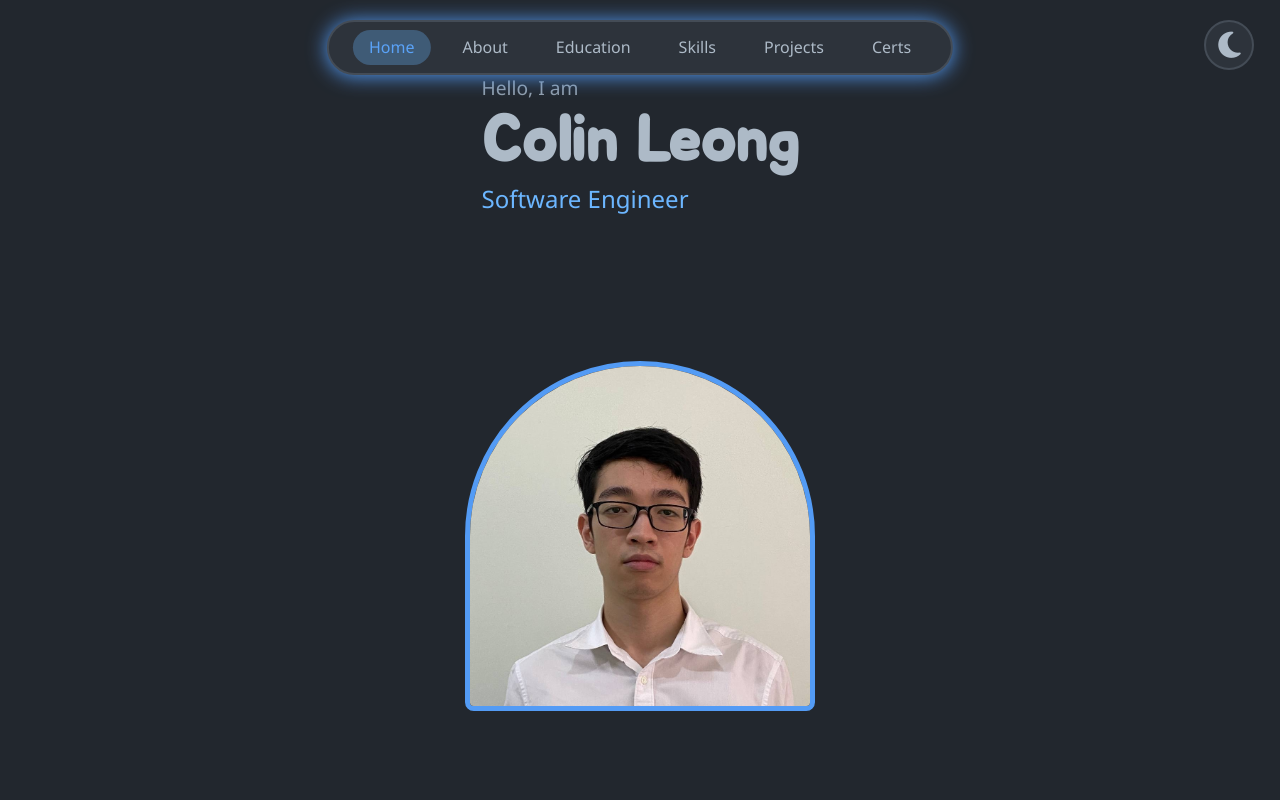
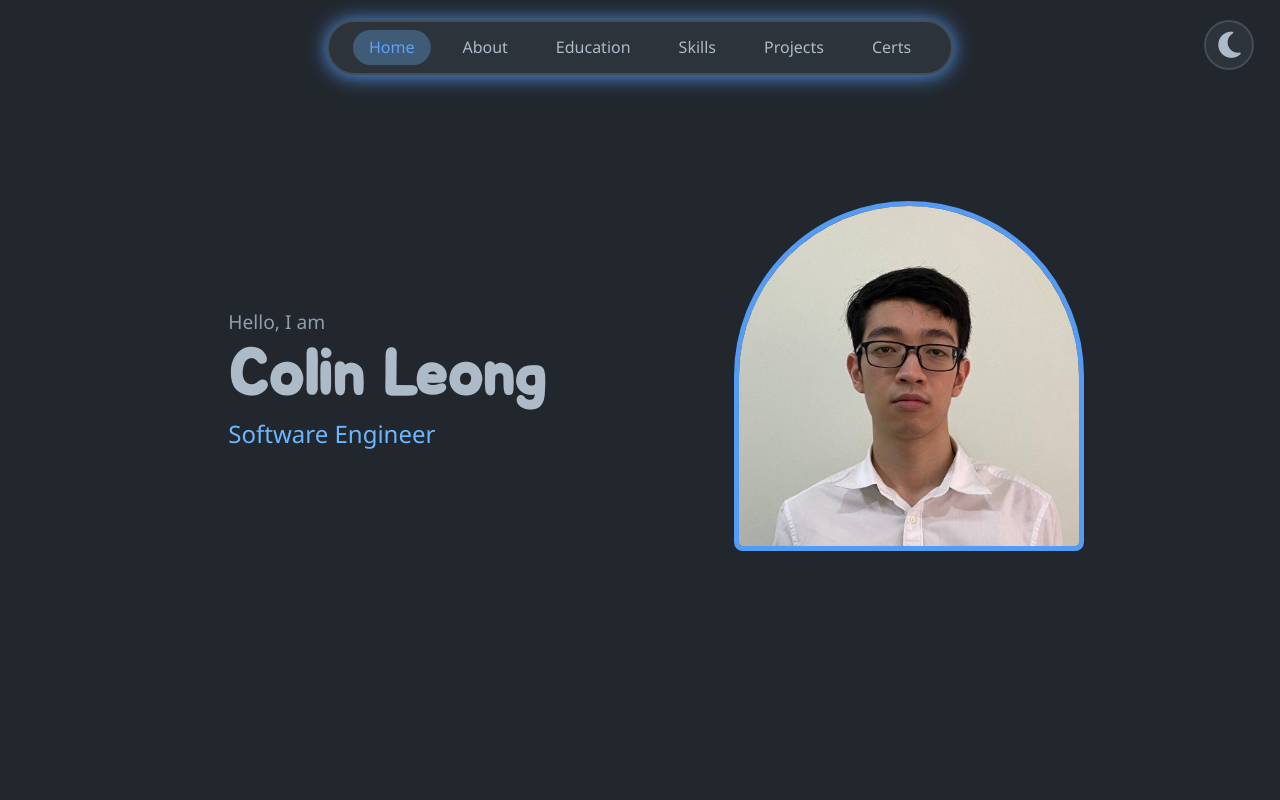
Before and after one commit to applejuice8/react-portfolio, a React (Vite) app: page / in a window 1280 px wide. Shown: the top 800 px of the page. Built offline with nearby package versions, Linux system fonts and the light colour scheme.

Commit message:
fixed bug home page display column to row

```diff
--- a/src/components/Home/Home.css
+++ b/src/components/Home/Home.css
@@ -4,9 +4,9 @@
     min-height: 90vh;
     margin: 20px auto 0;
     display: flex;
+    flex-direction: row;
     justify-content: space-evenly;
     align-items: center;
-    gap: 7vw;
 }
 
 #home-text {
```
